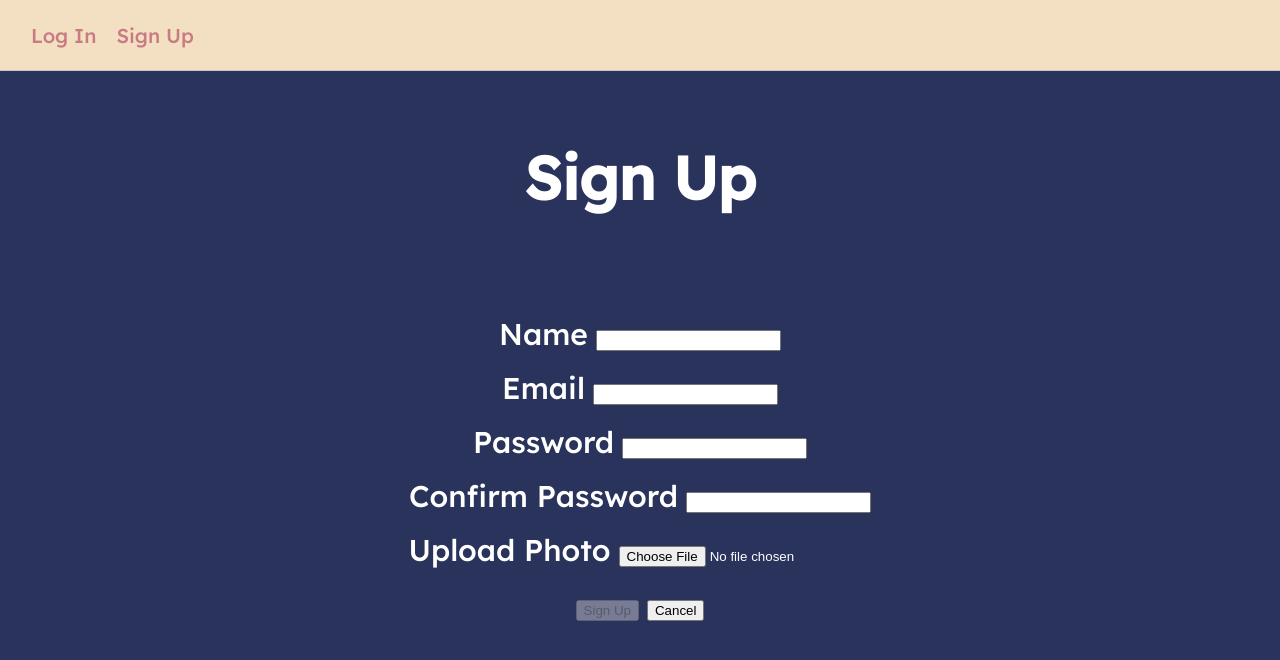
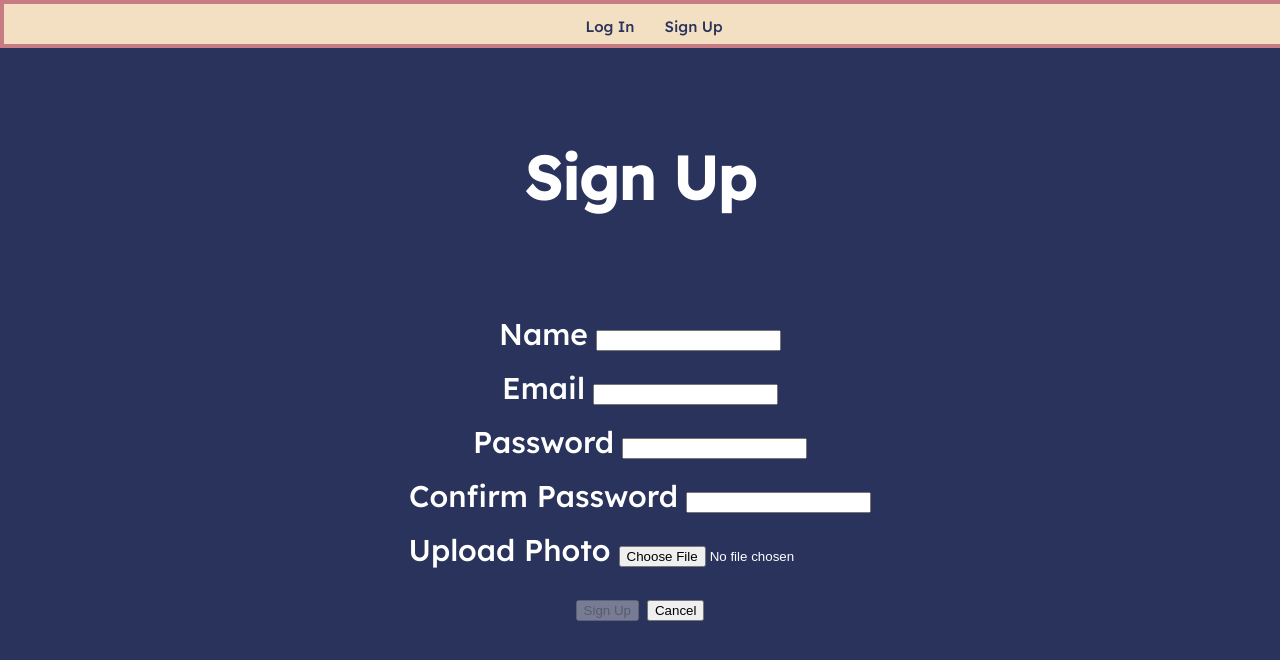
Before and after one commit to shakestuffup73/lamdb-frontend, a React (Create React App) app: page /signup in a window 1280 px wide. Shown: the top 660 px of the page. Built offline with nearby package versions, Linux system fonts and the light colour scheme; no server answers.

Commit message:
update css

```diff
--- a/src/components/NavBar/NavBar.jsx
+++ b/src/components/NavBar/NavBar.jsx
@@ -6,12 +6,14 @@ const NavBar = ({ user, handleLogout }) => {
     <nav className={styles.container}>
       {user ?
         <ul className={styles.navUl}>
-          <li>Welcome, {user.name}</li>
-          <li><Link to="/my-profile" className={styles.navLink}>My Profile</Link></li>
+          <li>Welcome BAHHHck, {user.name}</li>
+          <li><Link to="/my-profile" className={styles.navLink}>My Pets</Link></li>
           <li><Link to="/addVet" className={styles.navLink}>Add Vet Visit</Link></li>
           <li><Link to="/addPet" className={styles.navLink}>Add Pet</Link></li>
           <li><Link to="/changePassword" className={styles.navLink}>Change Password</Link></li>
-          <li><Link to="" onClick={handleLogout} className={styles.navLink}>LOG OUT</Link></li>
+          <li>
+            <Link to="" onClick={handleLogout} className={styles.navLink}><img src="./assets/sheep.png" alt="cartoon sheep face" width="30px" />BAHHHbye</Link>
+          </li>
         </ul>
       :
         <ul className={styles.navUl}>
--- a/src/components/NavBar/NavBar.module.css
+++ b/src/components/NavBar/NavBar.module.css
@@ -2,24 +2,26 @@
   top: 0;
   z-index: 1;
   width: 100%;
-  height: 40px;
+  height: 20px;
   display: flex;
-  justify-content: space-between;
+  justify-content: space-evenly;
   position: fixed;
-  padding: 15px 21px;
+  padding: 10px;
   align-items: center;
   background: #F3DFC1;
-  border-bottom: 1px solid rgb(200, 200, 200);
+  border: 4px solid #C97B84;
 }
 
 .navUl {
   display: flex;
   flex-direction: row;
   justify-content: space-evenly;
-  padding: 10px;
-  gap: 20px;
+  margin-top: 20px;
+  gap: 30px;
+  padding: 8px;
   text-decoration: none;
-  font-size: 20px;
+  font-size: .5em;
+  color: #C97B84;
 }
 
 .navUl > li {
@@ -28,7 +30,7 @@
 
 .navLink {
   text-decoration: none;
-  color: #C97B84;
+  color: #29335C;
 }
 
 /* #F3DFC1
```
Also changed, not shown: public/assets/sheep.png (added).
